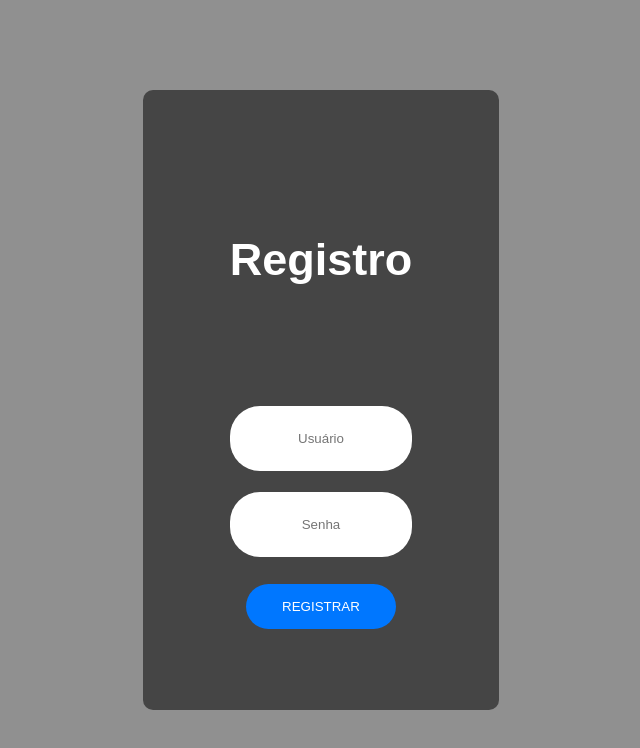
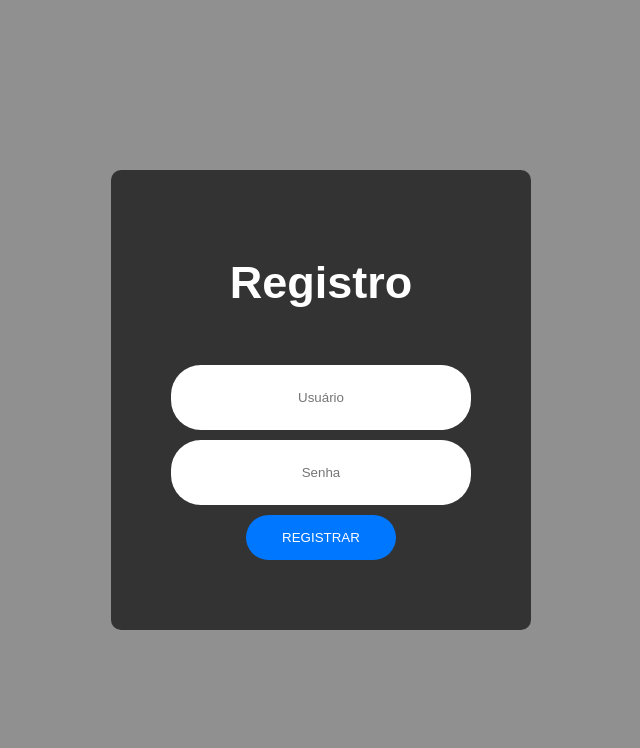
Before and after one commit to joseneto0/projeto-dw, a website: page public/pages/registro.html in a window 1280 px wide. Shown: the whole page, without its empty margins (319-959 px from the left). Drawn offline with Linux system fonts and the light colour scheme; some packages are replaced by stand-ins of ours; a script that the page names is missing.

Commit message:
Pequenas mudanças de css

```diff
--- a/public/css/login.css
+++ b/public/css/login.css
@@ -15,7 +15,7 @@ main {
 
 .conteiner {
     display: grid;
-    height: 65vh;
+    height: 50vh;
     max-width: 60vw;
     border-radius: 10px;
     justify-content: center;
--- a/public/css/principal.css
+++ b/public/css/principal.css
@@ -20,7 +20,7 @@ main {
 
 .titulo {
     text-align: center;
-    color: rgb(255, 255, 255);
+    color: white;
     margin-top: 40px;
     font-weight: 800;
 }
@@ -49,7 +49,7 @@ main {
 
 .right {
     display: grid;
-    background-color: #5E5E5E;
+    background-color:#7c7c7c;
     justify-content: center;
     grid-template-rows: 1fr 5fr 0.5fr;
     border-radius: 0 20px 20px 0;
@@ -128,7 +128,7 @@ main {
     max-width: 80px;
     color: white;
     text-align: center;
-    background-color: blue;
+    background-color: #0077FF;
     border-radius: 20px;
     margin-bottom: 20px;
     cursor: pointer;
--- a/public/css/registro.css
+++ b/public/css/registro.css
@@ -15,13 +15,13 @@ main {
 
 .conteiner {
     display: grid;
-    height: 65vh;
-    width: 20vw;
+    height: 45vh;
+    width: 25vw;
     border-radius: 10px;
     justify-content: center;
     align-items: center;
     grid-template-rows: 3fr 1fr 1fr 1fr;
-    background-color: #333333ce;
+    background-color: #333333;
     color: white;
     padding: 50px;
     text-align: center;
@@ -34,6 +34,7 @@ main {
 
 .input {
     height: 65px;
+    width: 300px;
     border-radius: 30px;
     background-color: white;
     border: 0;
```
